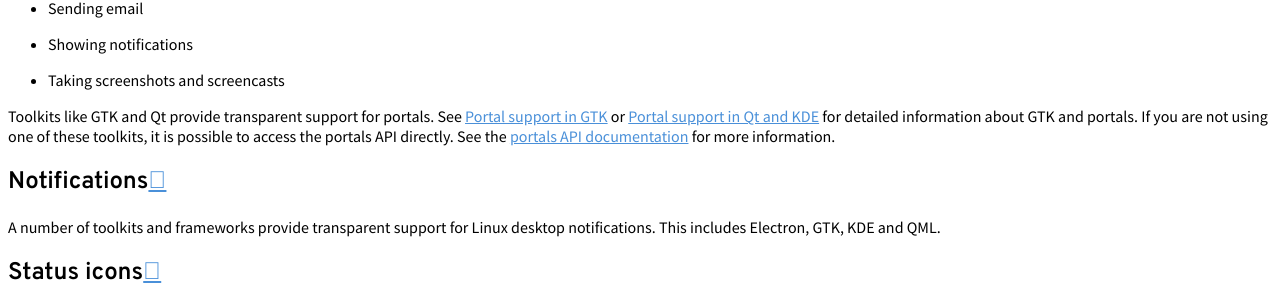
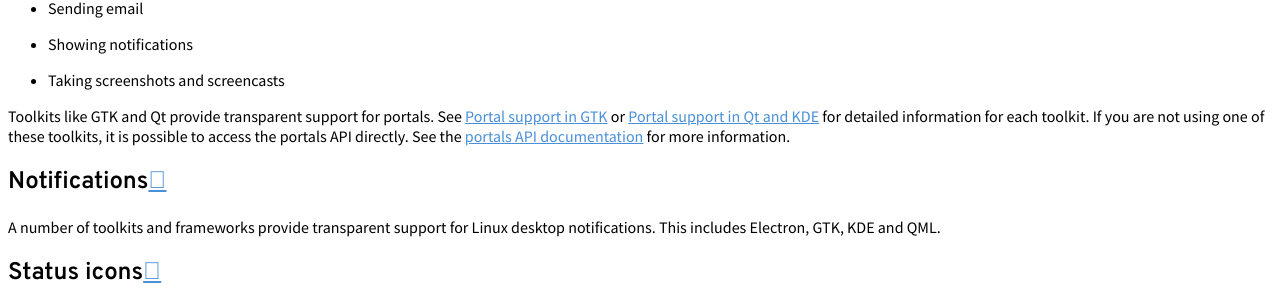
Before and after one commit to flatpak/flatpak-docs, a Sphinx documentation site: the page built from docs/desktop-integration.rst, in a window 1280 px wide. Shown: the part 1113-1413 px from the top of the page. Built offline with Sphinx 7.4.7 and the Read the Docs theme 2.0.0, drawn with Linux system fonts in a browser that asks for light colours.

Commit message:
desktop-integration: Fix a minor wording issue

```diff
--- a/docs/desktop-integration.rst
+++ b/docs/desktop-integration.rst
@@ -39,9 +39,9 @@ including:
 - Taking screenshots and screencasts
 
 Toolkits like GTK and Qt provide transparent support for portals. See
-:doc:`portals-gtk` or :doc:`portals-qt` for detailed information about GTK
-and portals. If you are not using one of these toolkits, it is possible
-to access the portals API directly. See the `portals API documentation
+:doc:`portals-gtk` or :doc:`portals-qt` for detailed information for each
+toolkit. If you are not using one of these toolkits, it is possible to access
+the portals API directly. See the `portals API documentation
 <https://flatpak.github.io/xdg-desktop-portal/portal-docs.html>`_ for more
 information.
 
```
